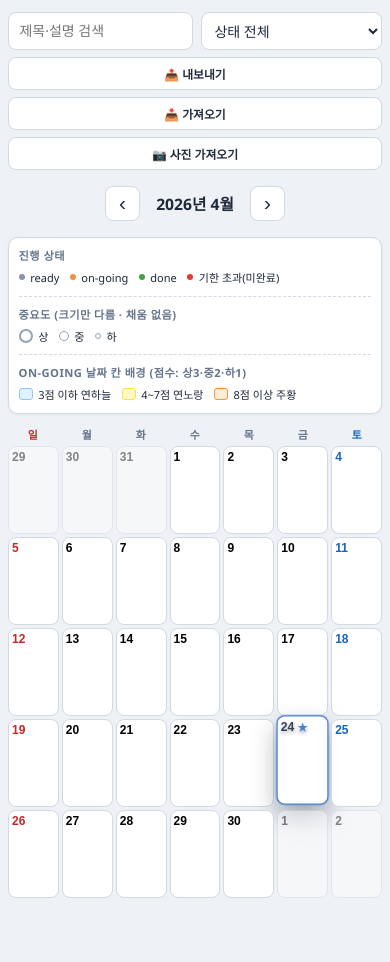
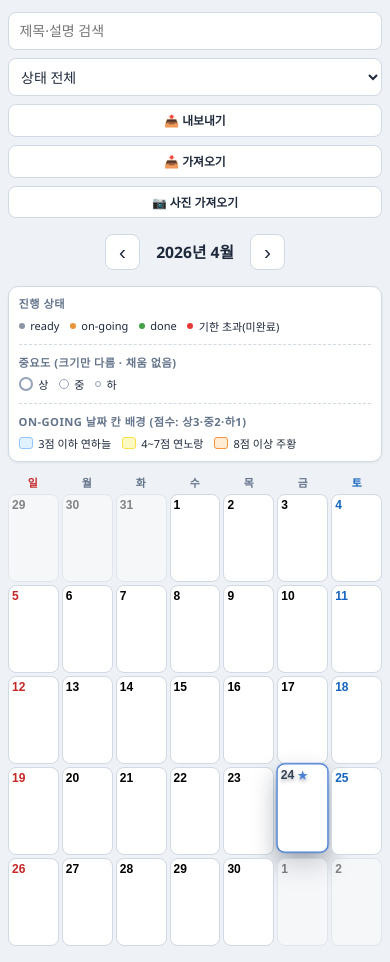
Before and after one commit to cswdul2/todo, a plain HTML site: page index.html in a window 390 px wide. Before the commit the page ends 914 px from the top, so only its background shows below. Drawn offline with Linux system fonts and the light colour scheme.

Commit message:
반응형웹으로 수정

```diff
--- a/styles.css
+++ b/styles.css
@@ -39,21 +39,20 @@ body {
 }
 
 .toolbar {
-  display: flex;
-  flex-wrap: wrap;
-  align-items: center;
-  justify-content: space-between;
+  display: grid;
+  grid-template-columns: repeat(auto-fit, minmax(120px, 1fr));
+  align-items: stretch;
   gap: 0.75rem;
   margin-bottom: 1rem;
 }
 
 .toolbar__search {
-  display: flex;
-  flex-wrap: wrap;
+  display: grid;
+  grid-template-columns: minmax(0, 1fr) auto;
   align-items: center;
   gap: 0.5rem;
-  flex: 1;
-  min-width: 0;
+  grid-column: 1 / -1;
+  width: 100%;
   min-height: 2.375rem;
 }
 
@@ -74,6 +73,7 @@ body {
 }
 
 .toolbar__select {
+  min-width: 0;
   min-height: 2.375rem;
   padding: 0.4rem 0.5rem;
   border: 1px solid var(--border);
@@ -1721,24 +1721,38 @@ body {
 
 /* ---------- Responsive ---------- */
 @media (max-width: 900px) {
+  body {
+    overflow-x: hidden;
+  }
+
   .app {
     max-width: 100%;
     padding: 1rem 0.7rem 1.2rem;
   }
 
   .toolbar {
+    display: grid;
+    grid-template-columns: repeat(auto-fit, minmax(120px, 1fr));
     gap: 0.5rem;
-  }
-
-  .toolbar__search {
+    align-items: stretch;
+  }
+
+  .toolbar > .toolbar__search {
+    grid-column: 1 / -1;
     width: 100%;
   }
 
   .btn-ocr,
   .btn-today {
+    display: block;
+    width: 100%;
+    min-width: 0;
     min-height: 2.2rem;
     padding: 0.35rem 0.62rem;
     font-size: 0.8rem;
+    text-align: center;
+    overflow: hidden;
+    text-overflow: ellipsis;
   }
 
   .month-title {
@@ -1814,16 +1828,8 @@ body {
 }
 
 @media (max-width: 560px) {
-  .toolbar {
-    display: grid;
-    grid-template-columns: 1fr 1fr;
-    gap: 0.45rem;
-    align-items: stretch;
-  }
-
   .toolbar__search {
-    grid-column: 1 / -1;
-    width: 100%;
+    grid-template-columns: 1fr;
   }
 
   .toolbar__input {
@@ -1831,15 +1837,12 @@ body {
   }
 
   .toolbar__select {
-    flex: 1;
+    width: 100%;
     min-width: 0;
   }
 
   .btn-ocr,
   .btn-today {
-    width: 100%;
-    text-align: center;
-    min-width: 0;
     padding: 0.34rem 0.45rem;
     font-size: 0.76rem;
   }
```
